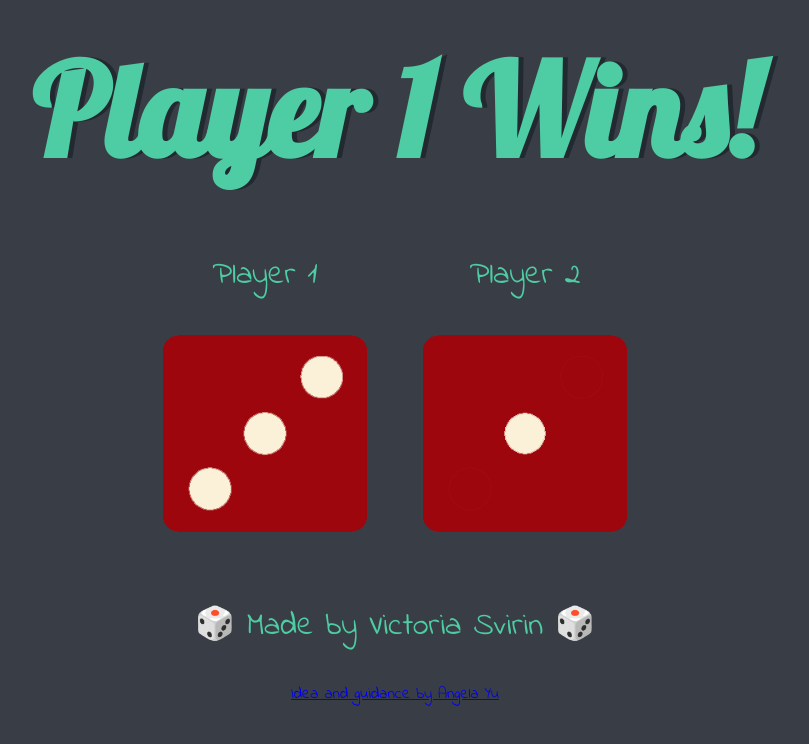
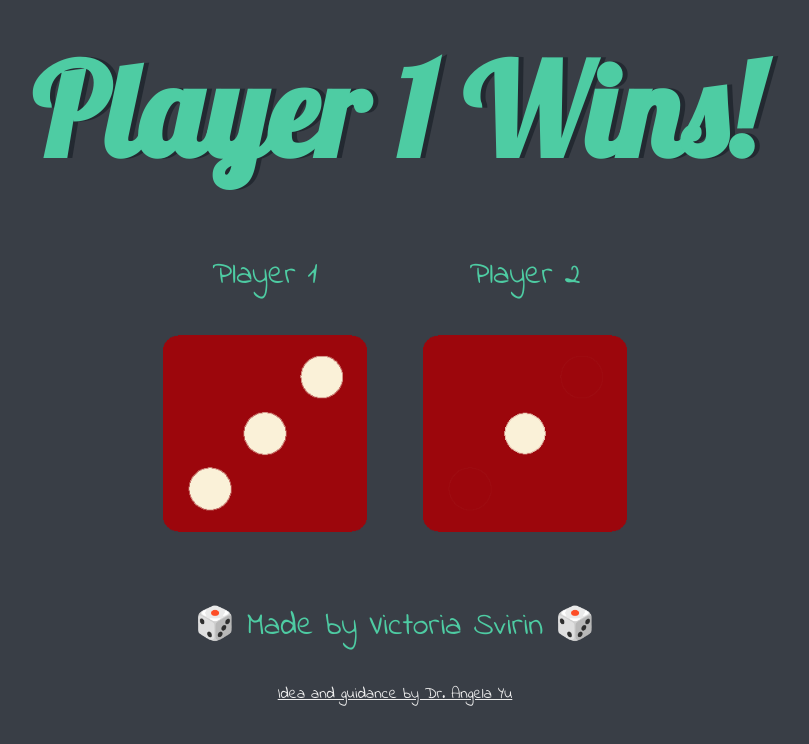
Before and after one commit to svirinvictoria/Dicee-Game, a plain HTML site: page index.html in a window 1280 px wide. Shown: the whole page, without its empty margins (245-1054 px from the left). Drawn offline with Linux system fonts and the light colour scheme.

Commit message:
Change footer style

```diff
--- a/index.html
+++ b/index.html
@@ -29,9 +29,10 @@
 
   <footer>
     <p>🎲 Made by Victoria Svirin 🎲</p>
-    <a href="https://www.udemy.com/course/the-complete-web-development-bootcamp/learn/lecture/12383900#notes">
-      Idea and guidance by Angela Yu
+    <a
+      href="https://www.udemy.com/course/the-complete-web-development-bootcamp/learn/lecture/12383900#notes"
+    >
+      Idea and guidance by Dr. Angela Yu
     </a>
-
   </footer>
 </html>
--- a/styles.css
+++ b/styles.css
@@ -33,7 +33,10 @@ img {
 
 footer {
   margin-top: 5%;
-  color: #eeeeee;
   text-align: center;
   font-family: "Indie Flower", cursive;
 }
+
+footer a {
+  color: #eeeeee;
+}
```
Also changed, not shown: 1 other file.
